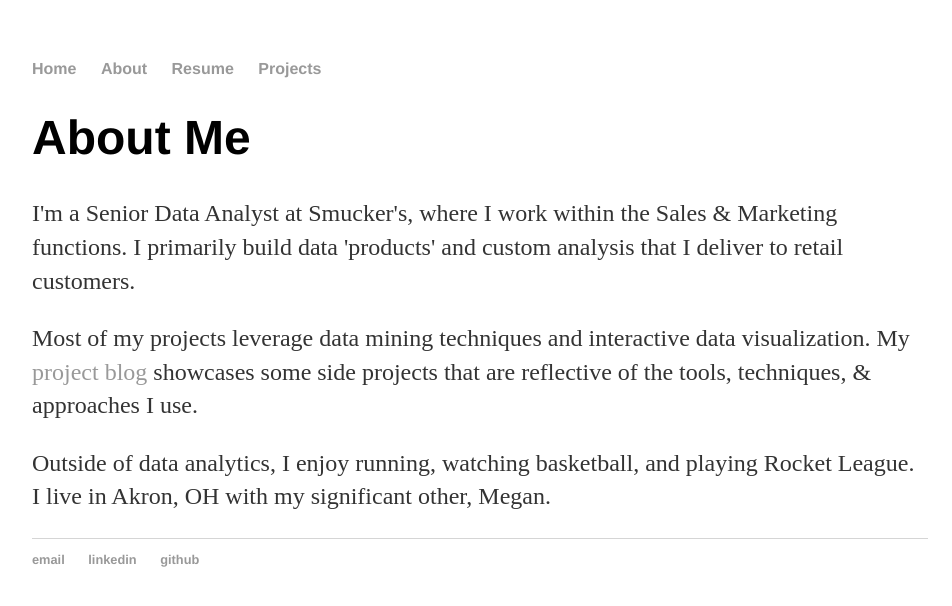
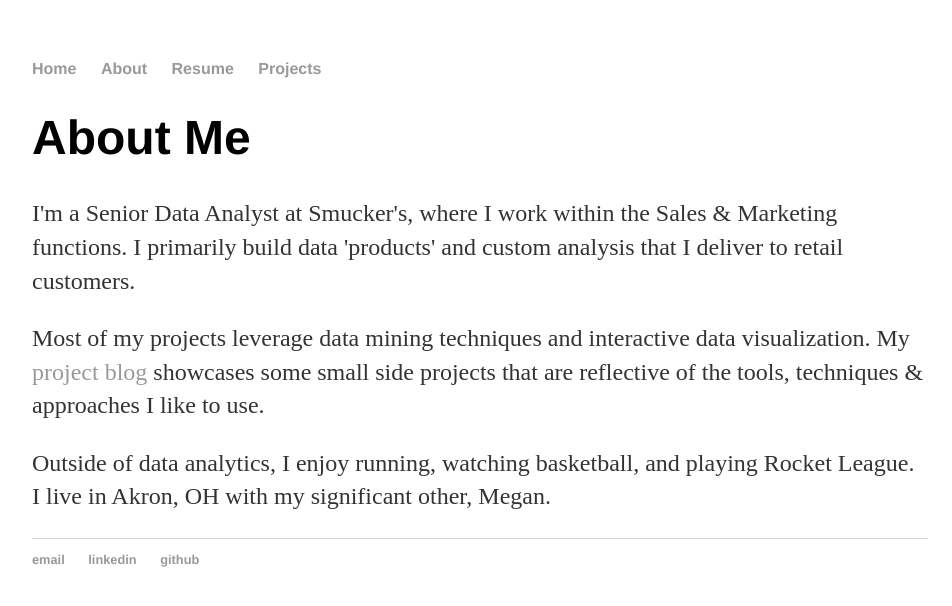
Before and after one commit to MatthewBrower/matthewbrower.github.io, a Jekyll site: the page built from about/index.html, in a window 1280 px wide. Shown: the top 606 px of the page, without its empty margins (160-1112 px from the left). Built offline with Jekyll 4.4.1, drawn with Linux system fonts in a browser that asks for light colours.

Commit message:
update about me

```diff
--- a/about/index.html
+++ b/about/index.html
@@ -6,7 +6,7 @@
 	<h1>About Me</h1>
 	<p>I'm a Senior Data Analyst at Smucker's, where I work within the Sales &amp; Marketing functions.  I primarily build data 'products' and custom analysis that I deliver to retail customers.</p>
 
-	<p>Most of my projects leverage data mining techniques and interactive data visualization.  My <a href="/blog">project blog</a> showcases some side projects that are reflective of the tools, techniques, &amp; approaches I use.</p>
+	<p>Most of my projects leverage data mining techniques and interactive data visualization.  My <a href="/blog">project blog</a> showcases some small side projects that are reflective of the tools, techniques &amp; approaches I like to use.</p>
 
 	<p>Outside of data analytics, I enjoy running, watching basketball, and playing Rocket League.  I live in Akron, OH with my significant other, Megan.</p>
 </div><!-- /.blurb -->
```
